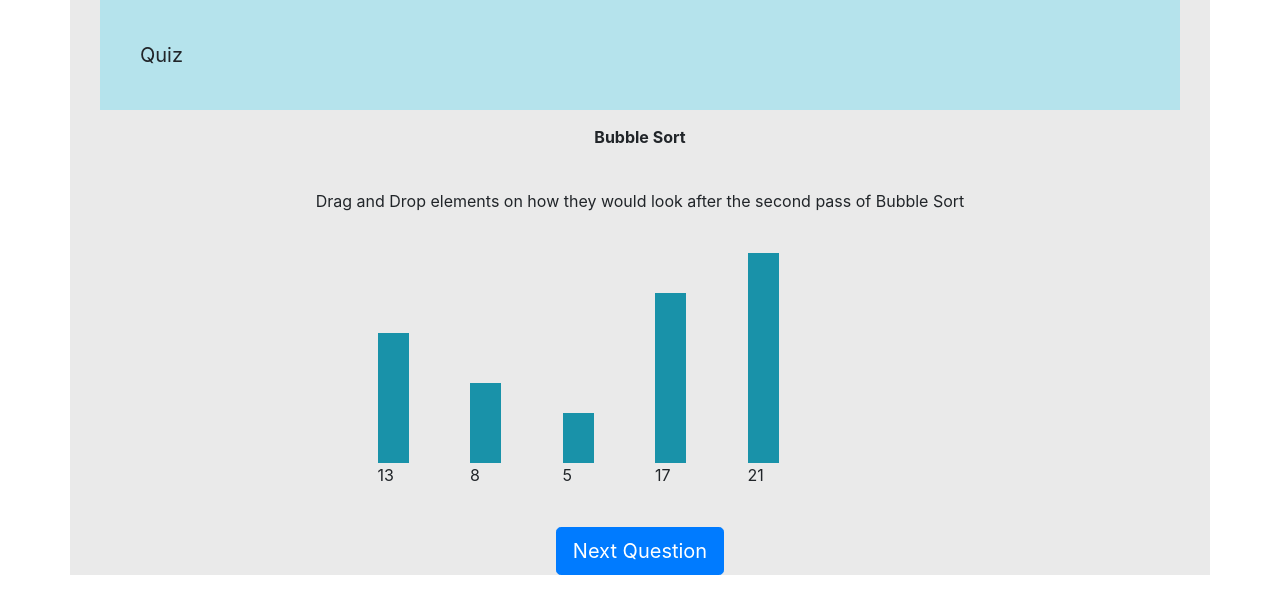
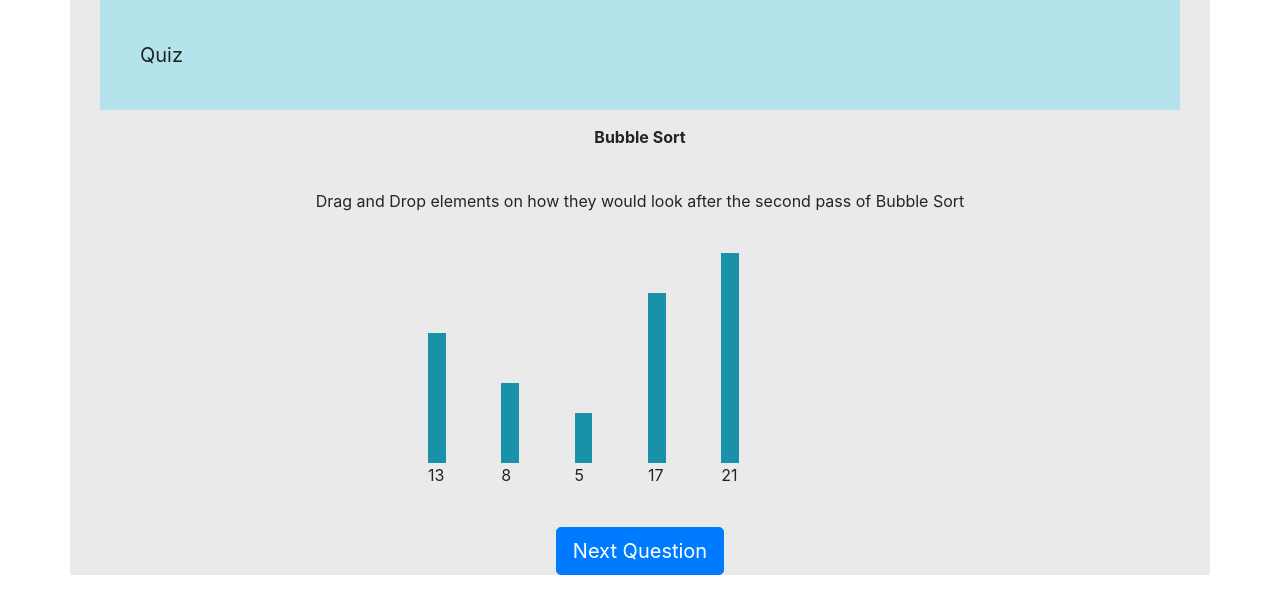
Before and after one commit to amalik3099/sorting-visualizer, a Flask app: page /quiz/1 in a window 1280 px wide. Shown: the part 72-686 px from the top of the page. Run offline with Flask 2, Linux system fonts and the light colour scheme; some libraries are stand-ins or nearby versions.

Commit message:
connect draggable_quiz data to backend

```diff
--- a/static/main.css
+++ b/static/main.css
@@ -536,8 +536,17 @@ margin-left: 50px;
 
 /********************draggable quiz CSS****************************************/
 .destination-container-hover {
-    background-color: lightyellow;
+    color: lightyellow;
   }
+.quizoption{
+    margin-right: 0.5%;
+    margin-left: 0.5%;
+
+}
+#sortable{
+    padding-left: 30%;
+}
+
 
 /* .down{
     position: absolute;
--- a/templates/draggable_quiz.html
+++ b/templates/draggable_quiz.html
@@ -15,28 +15,16 @@
             var parent = $(str1),
                 child = parent.children(str2);
             child.height(val * 10)
-            // $(str1).draggable({
-            //     revert: "invalid",
-            // });
-            // $(str1).droppable({
-            //     classes: {
-            //         "ui-droppable-hover": "destination-container-hover"
-            //     },
-            //     drop: function (event, ui) {
-            //         $(this)
-            //             .addClass("ui-state-highlight")
-            //             .find("p")
-            //             .html("Dropped!");
-            //     }
-            // });
-            $('#sortable').sortable([
 
-            ]);
+            $('#sortable').sortable({
+
+            });
         });
 
 
     })
 </script>
+<script type="text/javascript" src="{{ url_for('static', filename = 'draggable_quiz.js') }}"></script>
 
 <body>
     <div class="container">
@@ -47,32 +35,32 @@
         </div>
 
         <div id="sortable" class="row align-items-end">
-            <div class="col-3"></div>
-            <div class="col-1" id="input0">
+
+            <div class="col-1 quizoption" id="input0">
                 <div class="quizbar" id="quizbar0"></div>
                 {{quiz_data.input[0]}}
             </div>
-            <div class="col-0.5"></div>
-            <div class="col-1" id="input1">
+
+            <div class="col-1 quizoption" id="input1">
                 <div class="quizbar" id="quizbar1"></div>
                 {{quiz_data.input[1]}}
             </div>
-            <div class="col-0.5"></div>
-            <div class="col-1" id="input2">
+
+            <div class="col-1 quizoption" id="input2">
                 <div class="quizbar" id="quizbar2"></div>
                 {{quiz_data.input[2]}}
             </div>
-            <div class="col-0.5"></div>
-            <div class="col-1" id="input3">
+
+            <div class="col-1 quizoption" id="input3">
                 <div class="quizbar" id="quizbar3"></div>
                 {{quiz_data.input[3]}}
             </div>
-            <div class="col-0.5"></div>
-            <div class="col-1" id="input4">
+
+            <div class="col-1 quizoption" id="input4">
                 <div class="quizbar" id="quizbar4"></div>
                 {{quiz_data.input[4]}}
             </div>
-            <div class="col-2" id="input5"></div>
+
         </div>
 
         <div class="bottombutton center">
@@ -85,10 +73,10 @@
     </div>
 </body>
 
-<script type="text/javascript">
+<!-- <script type="text/javascript">
     $("#next_btn").click(function () {
         window.location.href = "/quiz/" + (parseInt(quiz_data["id"]) + 1)
     })
-</script>
+</script> -->
 
 {% endblock %}
```
Also changed, not shown: static/draggable_quiz.js (added, +53 -0 lines), static/quiz_end.js (+11 -9 lines).
